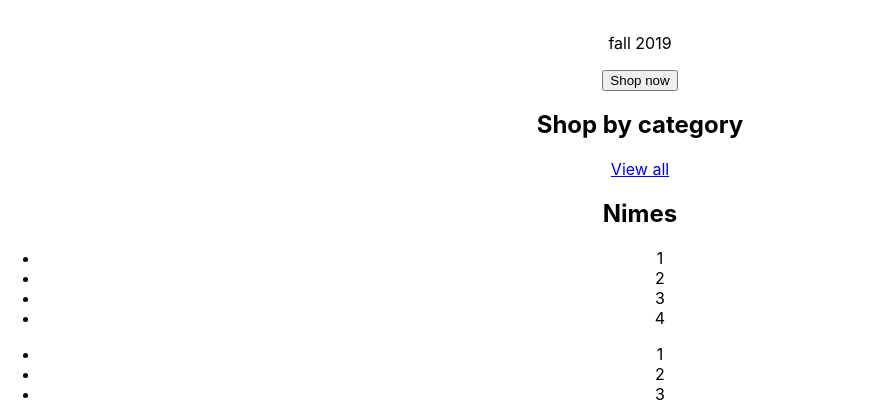
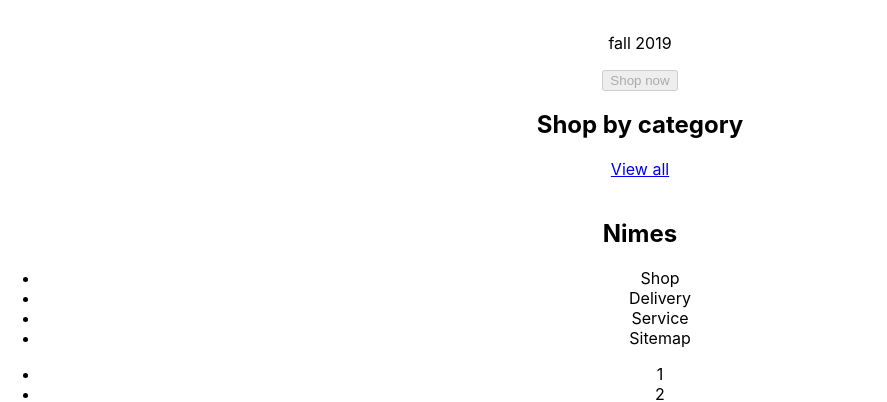
Before and after one commit to MikitaHlushkou/denim, a React (Create React App) app: page / in a window 1280 px wide. Shown: the part 958-1360 px from the top of the page, without its empty margins (0-887 px from the left). Built offline with nearby package versions, Linux system fonts and the light colour scheme.

Commit message:
refactor: small changes in structure and adding content

```diff
--- a/src/App.js
+++ b/src/App.js
@@ -5,7 +5,7 @@ import MainPage from './Pages/MainPage/MainPage';
 function App() {
   return (
     <div className="App">
-<MainPage></MainPage>
+<MainPage/>
     </div>
   );
 }
--- a/src/Pages/MainPage/Components/Category/Category.js
+++ b/src/Pages/MainPage/Components/Category/Category.js
@@ -1,11 +1,12 @@
 import React from 'react';
 import Headline from './Headline';
+import ItemsCollection from '../Item/ItemsCollection';
 
 let Category = (props) =>{
     return(
   <div className={props.headline +'-container'}>
 <Headline headline={props.headline} />
-
+<ItemsCollection/>
   </div>
     )
 }
--- a/src/Pages/MainPage/Components/Footer/Footer.js
+++ b/src/Pages/MainPage/Components/Footer/Footer.js
@@ -6,10 +6,10 @@ const Footer =()=>{
          <h2 className='footer-headline'>Nimes</h2>
          <nav className='footer-nav'>
              <ul>
-                 <li>1</li>
-                 <li>2</li>
-                 <li>3</li>
-                 <li>4</li>
+                 <li>Shop</li>
+                 <li>Delivery</li>
+                 <li>Service</li>
+                 <li>Sitemap</li>
              </ul>
          </nav>
          <ul className="footer-socialList">
--- a/src/Pages/MainPage/Components/Promo.js
+++ b/src/Pages/MainPage/Components/Promo.js
@@ -1,4 +1,5 @@
 import React from 'react';
+import Button from './Button/Button';
 
 const Promo = ()=>{
     return(
@@ -7,7 +8,7 @@ const Promo = ()=>{
            <div className='promo-container'>
                <div className='promo-card'>
                    <p>fall 2019</p>
-                   <button>Shop now</button>
+                  <Button text={`Shop now`} />
                </div>
            </div>
        </div>
--- a/src/Pages/MainPage/MainPage.js
+++ b/src/Pages/MainPage/MainPage.js
@@ -1,18 +1,15 @@
 import React from 'react';
 import Header from './Components/Header/Header';
 import Category from './Components/Category/Category';
-import ItemsCollection from './Components/Item/ItemsCollection';
 import Promo from './Components/Promo';
 import Footer from './Components/Footer/Footer';
 
-let MainPage = ()=>{
-    return(
+let MainPage = () => {
+    return (
         <div>
             <Header/>
-
             <main>
                 <Category headline={`Bestsellers`}/>
-    <ItemsCollection/>
                 <Promo/>
                 <Category headline={`Shop by category`}/>
             </main>
```
Lines whose indentation alone changed are shown as unchanged.
